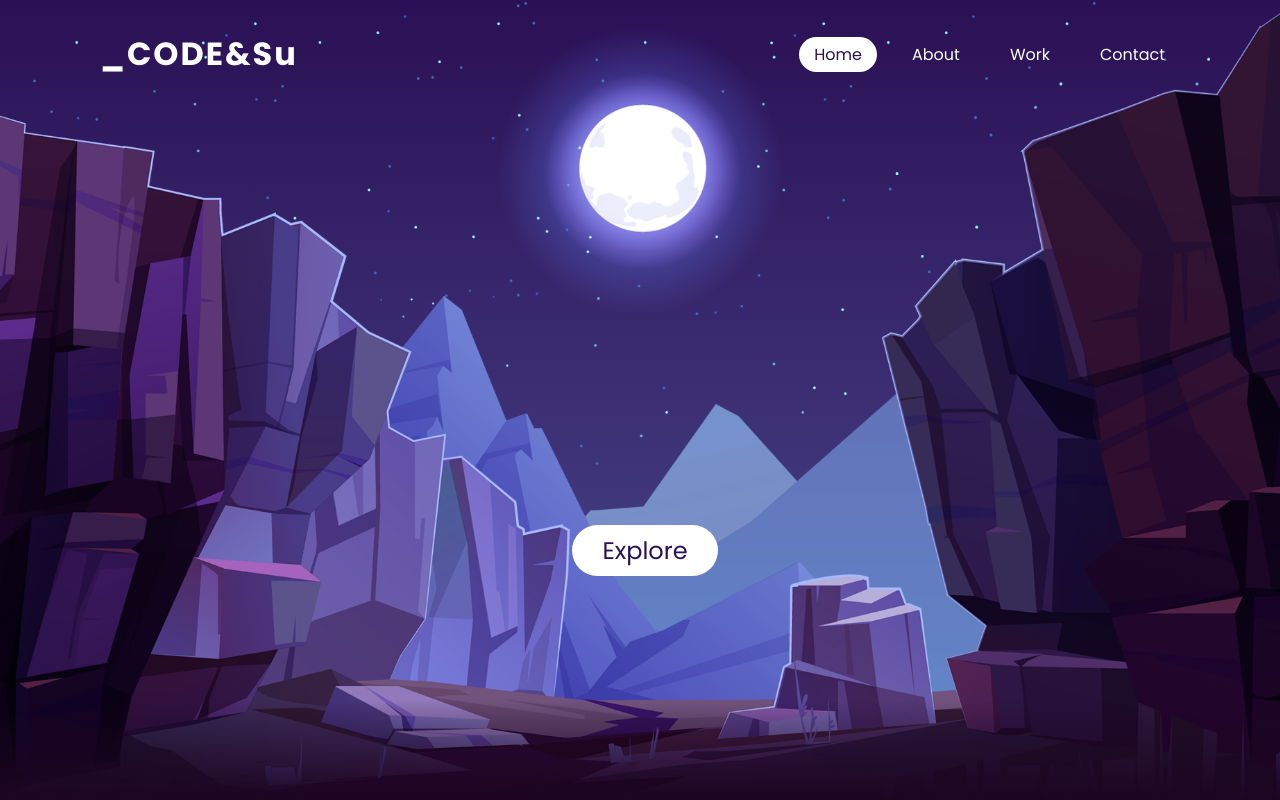
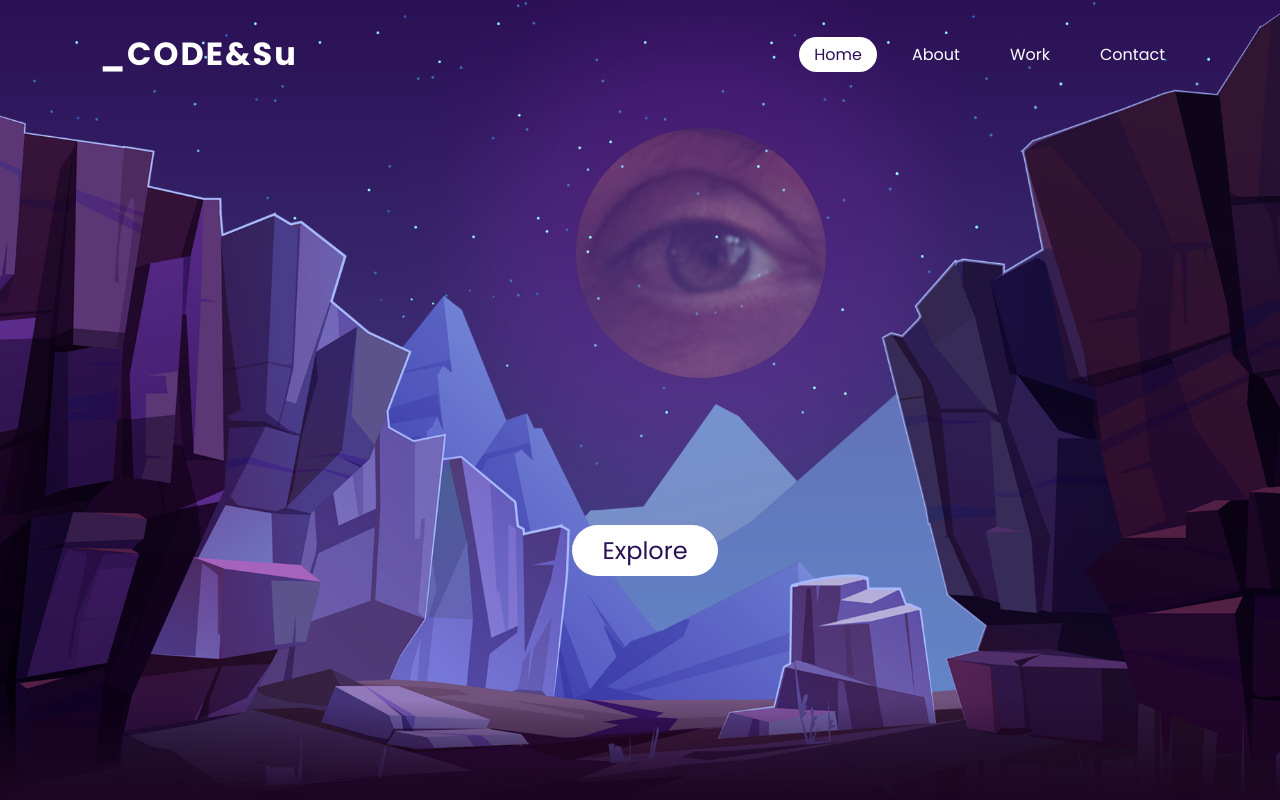
Before and after one commit to beyondnaxos/Parallax-training, a plain HTML site: page index.html in a window 1280 px wide. Shown: the top 800 px of the page. Drawn offline with Linux system fonts and the light colour scheme.

Commit message:
Test no overflow

```diff
--- a/index.html
+++ b/index.html
@@ -20,7 +20,8 @@
 
     <section>
       <img src="src/assets/images/stars.png" alt="stars" id="stars" />
-      <img src="src/assets/images/moon.png" alt="moon" id="moon" />
+      <!-- <img src="i.imgur.com/BptwYkO.png" alt="moon" id="moon" /> -->
+      <img src="src/assets/images/moon2.png" alt="moon" id="moon" />
       <img
         src="src/assets/images/mountains_behind.png"
         alt="moutains behind"
--- a/src/css/style.css
+++ b/src/css/style.css
@@ -14,8 +14,7 @@ body {
     min-height: 100vh;
     background: linear-gradient(#2b1055, #7597de);
     overflow-x: hidden;
-    /* overflow-y: hidden; */
-
+    overflow-y: hidden;
 }
 
 header {
@@ -95,6 +94,15 @@ section img {
 section img#moon {
     /* allow mix / blend like photoshop */
     mix-blend-mode: screen;
+    border-radius: 50%;
+    width: 250px;
+    height: 250px;
+    object-fit: cover;
+    margin-left: 45%;
+    margin-top: 10%;
+    transform: rotate(-15deg);
+    /* big box shadow */
+    box-shadow: 0 0 100px 100px #1c0522;
 }
 
 section img#mountains_front {
--- a/src/js/index.js
+++ b/src/js/index.js
@@ -7,8 +7,11 @@ let btn = document.getElementById('btn')
 let mountains_front = document.getElementById('mountains_front')
 let header = document.querySelector('header')
 
-window.addEventListener('scroll', function() {
-    let value = window.scrollY
+let value = 0
+
+window.addEventListener('wheel', function(e) {
+    console.log(e);
+    value += e.deltaY* 0.1;
     stars.style.left = value * 0.25 + 'px'
     moon.style.top = value * 1.05 + 'px'
     mountains_behind.style.top = value * 0.5 + 'px'
@@ -16,5 +19,5 @@ window.addEventListener('scroll', function() {
     text.style.marginRight = value * 2 + 'px'
     text.style.marginTop = value * 1.5 + 'px'
     btn.style.marginTop = value * 1.5 + 'px'
-    header.style.top = value * 0.5 + 'px'
+    // header.style.top = value * 0.5 + 'px'
 })
```
Also changed, not shown: src/assets/images/moon2.png (added).
